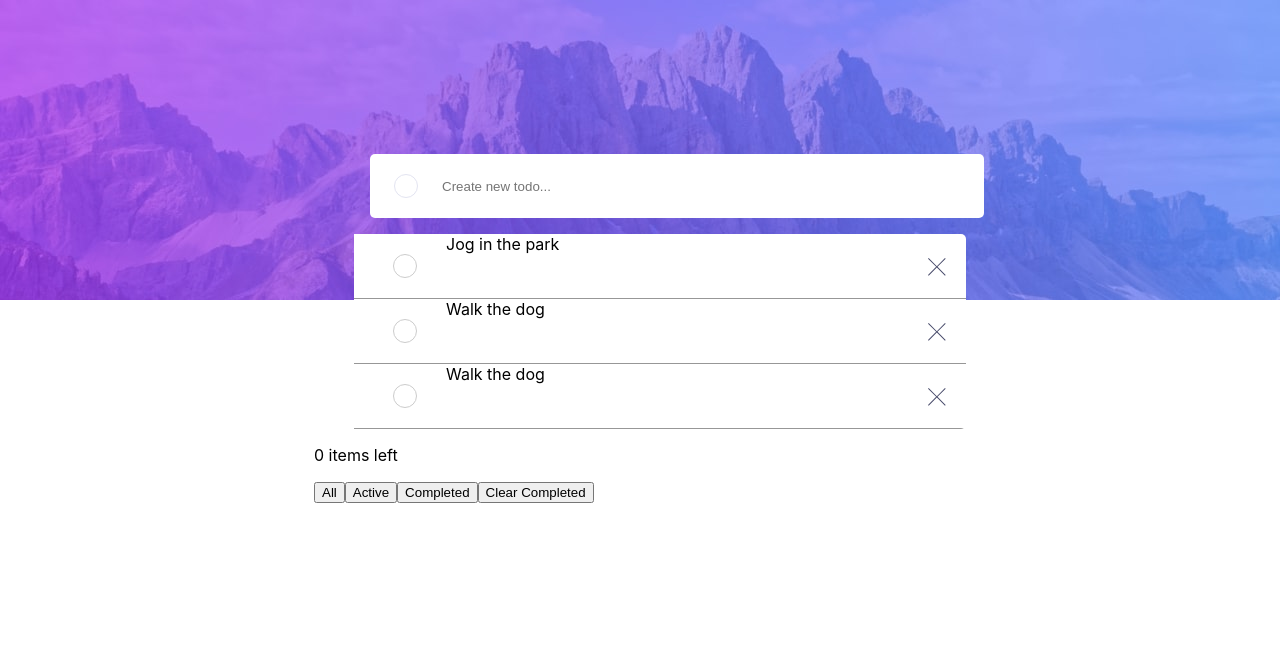
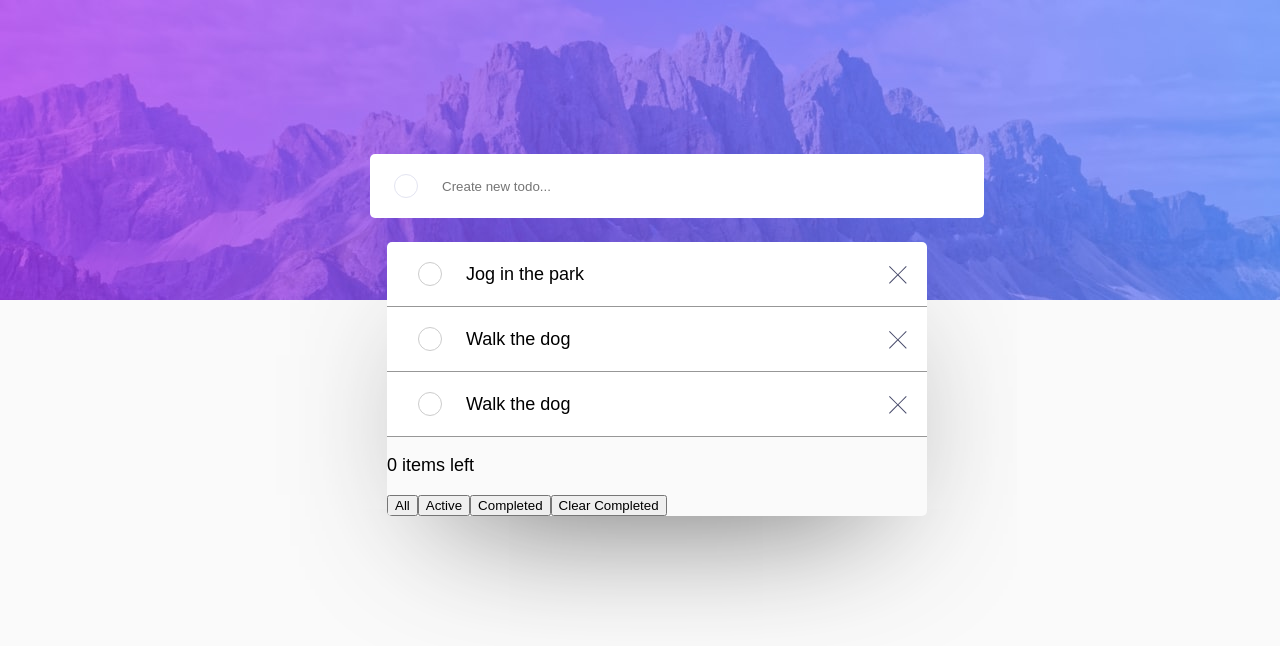
Before and after one commit to dalnoki/react-todo, a React (Create React App) app in the folder code/: page / in a window 1280 px wide. Both pictures are taken after a click on the button "Active". Shown: the top 646 px of the page. Built offline with nearby package versions, Linux system fonts and the light colour scheme.

Commit message:
css tweaks

```diff
--- a/code/index.html
+++ b/code/index.html
@@ -1,36 +1,42 @@
 <!DOCTYPE html>
 <html lang="en">
   <head>
-  <meta charset="UTF-8">
-  <meta name="viewport" content="width=device-width, initial-scale=1.0"> <!-- displays site properly based on user's device -->
+    <meta charset="UTF-8" />
+    <meta name="viewport" content="width=device-width, initial-scale=1.0" />
+    <!-- displays site properly based on user's device -->
+    <link rel="preconnect" href="https://fonts.googleapis.com" />
+    <link rel="preconnect" href="https://fonts.gstatic.com" crossorigin />
+    <link
+      href="https://fonts.googleapis.com/css2?family=Josefin+Sans:ital,wght@0,400;1,700&display=swap"
+      rel="stylesheet"
+    />
 
-  <link rel="icon" type="image/png" sizes="32x32" href="./images/favicon-32x32.png">
+    <link
+      rel="icon"
+      type="image/png"
+      sizes="32x32"
+      href="./images/favicon-32x32.png"
+    />
 
     <title>Frontend Mentor | Todo app</title>
 
     <!-- Feel free to remove these styles or customise in your own stylesheet 👍 -->
     <style>
-    .attribution { font-size: 11px; text-align: center; }
-    .attribution a { color: hsl(228, 45%, 44%); }
+      .attribution {
+        font-size: 11px;
+        text-align: center;
+      }
+      .attribution a {
+        color: hsl(228, 45%, 44%);
+      }
     </style>
   </head>
   <body>
-
-  Todo
-
-  <!-- Add dynamic number --> items left
-
-  All
-  Active
-  Completed
-
-  Clear Completed
-
-  Drag and drop to reorder list
-
     <div class="attribution">
-    Challenge by <a href="https://www.frontendmentor.io?ref=challenge" target="_blank">Frontend Mentor</a>.
-    Coded by <a href="#">Your Name Here</a>.
+      Challenge by
+      <a href="https://www.frontendmentor.io?ref=challenge" target="_blank"
+        >Frontend Mentor</a
+      >. Coded by <a href="#">Your Name Here</a>.
     </div>
   </body>
 </html>
--- a/code/src/App.js
+++ b/code/src/App.js
@@ -1,5 +1,5 @@
 import header from "./images/bg-desktop-light.jpg";
-import "./App.scss";
+import "./scss/App.scss";
 import TodoApp from "./components/TodoApp";
 
 function App() {
--- a/code/src/components/Todo.js
+++ b/code/src/components/Todo.js
@@ -32,10 +32,8 @@ export default function Todo({
   };
 
   return (
-    <li draggable className="todo-item">
-      <div className="round">
+    <li draggable className="todo-item round">
       <input type="checkbox" className="checkbox" />
-        <span>{todo.description}</span>
       <svg
         className="cross"
         onClick={handleDelete}
@@ -49,6 +47,7 @@ export default function Todo({
           d="M16.97 0l.708.707L9.546 8.84l8.132 8.132-.707.707-8.132-8.132-8.132 8.132L0 16.97l8.132-8.132L0 .707.707 0 8.84 8.132 16.971 0z"
         />
       </svg>
+
       <label
         onClick={handleClick}
         htmlFor="checkbox"
@@ -68,7 +67,7 @@ export default function Todo({
           />
         </svg>
       </label>
-      </div>
+      <span>{todo.description}</span>
     </li>
   );
 }
--- a/code/src/components/TodoApp.js
+++ b/code/src/components/TodoApp.js
@@ -64,14 +64,15 @@ export default function TodoApp() {
             />
           );
         })}
+
+        <li className="app-footer">
+          <p>{notCompleted} items left</p>
+          <button onClick={showAll}>All</button>
+          <button onClick={showActive}>Active</button>
+          <button onClick={showCompleted}>Completed</button>
+          <button onClick={clearCompleted}>Clear Completed</button>
+        </li>
       </ul>
-      <div className="app-footer">
-        <p>{notCompleted} items left</p>
-        <button onClick={showAll}>All</button>
-        <button onClick={showActive}>Active</button>
-        <button onClick={showCompleted}>Completed</button>
-        <button onClick={clearCompleted}>Clear Completed</button>
-      </div>
     </div>
   );
 }
--- /dev/null
+++ b/code/src/scss/App.scss
@@ -0,0 +1,7 @@
+.App {
+  background-color: #fafafa;
+  font-family: "Josefin Sans", sans-serif;
+  font-size: 18px;
+  height: 800px;
+  letter-spacing: -0.25;
+}
--- a/code/src/scss/Todo.scss
+++ b/code/src/scss/Todo.scss
@@ -2,6 +2,10 @@
   left: 6px;
   position: absolute;
   top: 7px;
+}
+
+.checkbox {
+  width: 24px;
 }
 
 .cross {
@@ -18,10 +22,8 @@
     border: 1px solid #ccc;
     border-radius: 50%;
     cursor: pointer;
+    display: block;
     height: 22px;
-    left: -33px;
-    position: absolute;
-    top: 20px;
     width: 22px;
   }
 
@@ -42,12 +44,18 @@
     border: none;
     opacity: 1;
   }
+
+  & span {
+    padding-left: 24px;
+  }
 }
 
 .todo-item {
+  align-items: center;
   background-color: white;
   border-bottom: 1px solid #979797;
+  display: flex;
   height: 64px;
-  padding-left: 72px;
+  justify-content: flex-start;
   width: 540px;
 }
--- a/code/src/scss/TodoApp.scss
+++ b/code/src/scss/TodoApp.scss
@@ -9,7 +9,11 @@
 
   &-list {
     border-radius: 5px;
+    box-shadow: 2px 46px 148px -64px rgba(0, 0, 0, 0.8);
     list-style: none;
+    margin-left: 34px;
+    margin-top: 24px;
     overflow: hidden;
+    padding: 0;
   }
 }
```
Also changed, not shown: code/src/App.scss (deleted). Lines whose indentation alone changed are shown as unchanged.
